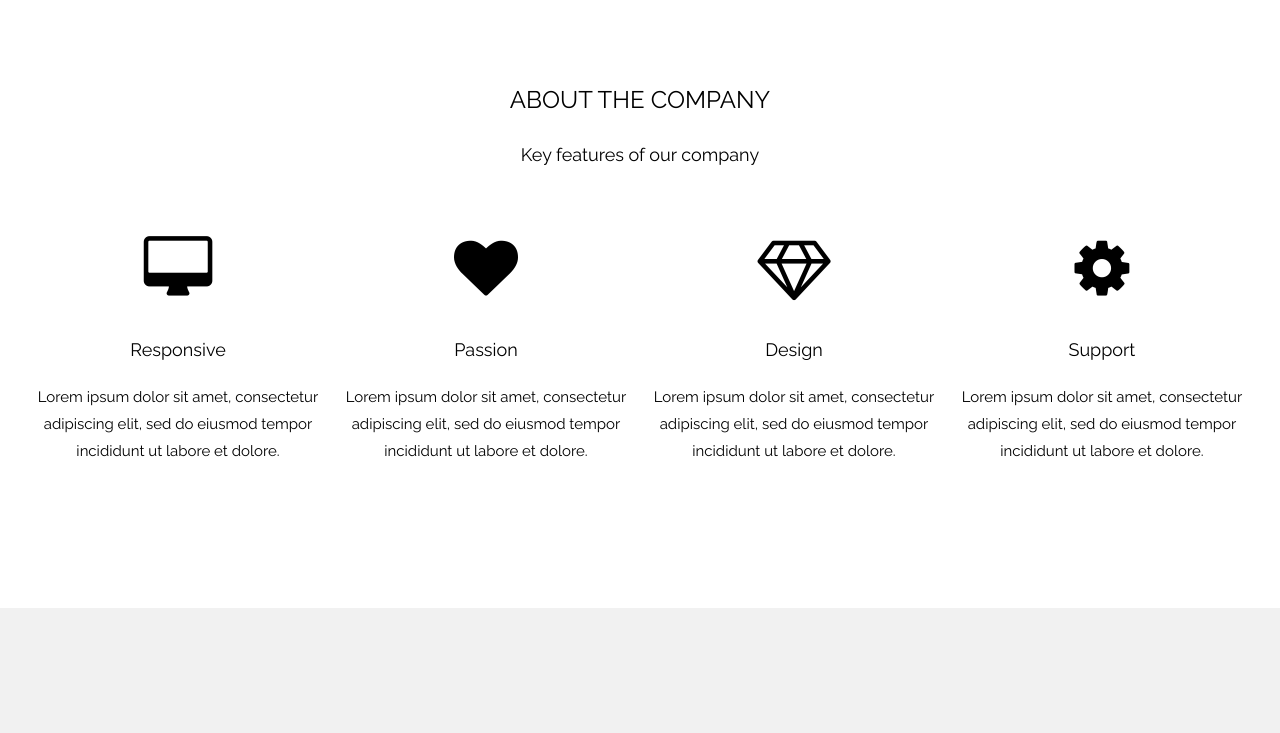
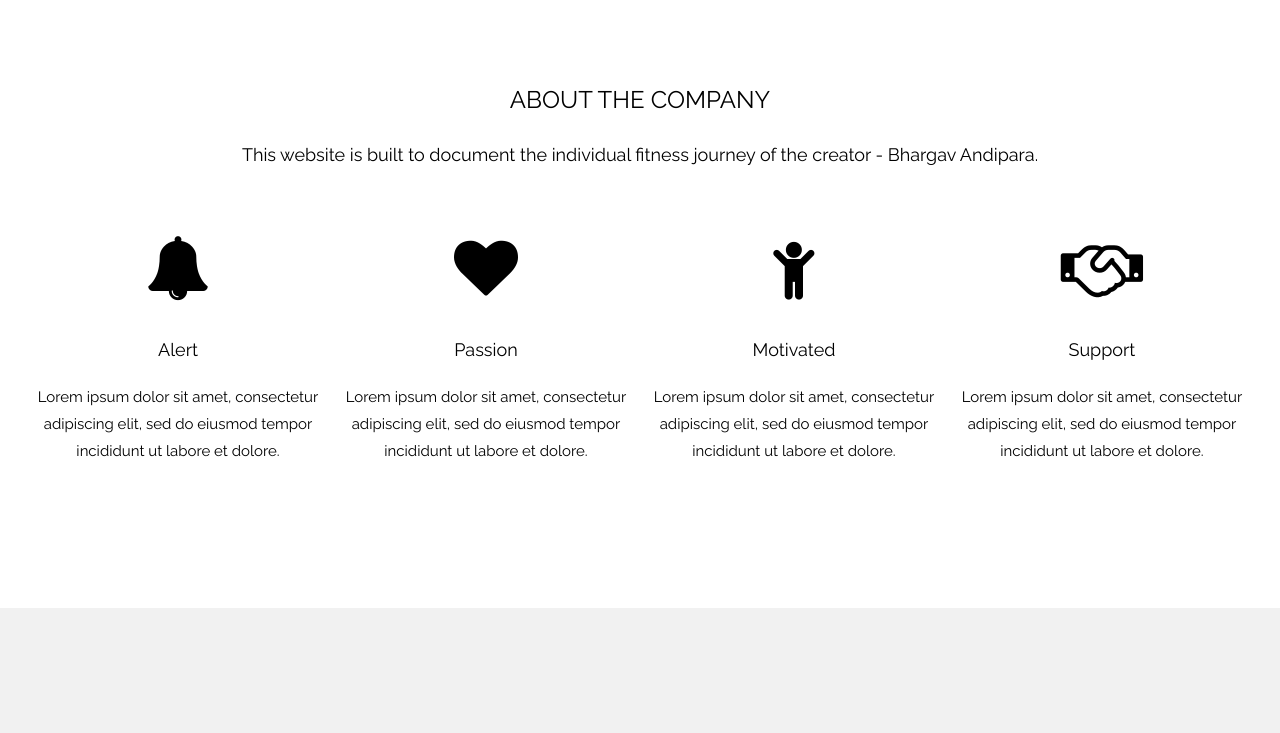
Before and after one commit to bandipara/nutrition_and_fitness, a plain HTML site: page index.html in a window 1280 px wide. Shown: the part 860-1593 px from the top of the page. Drawn offline with nearby package versions, Linux system fonts and the light colour scheme.

Commit message:
Update About

```diff
--- a/index.html
+++ b/index.html
@@ -63,7 +63,7 @@ body, html {
   <div class="w3-display-left w3-text-white" style="padding:48px">
     <span class="w3-jumbo w3-hide-small">Start something that matters</span><br>
     <span class="w3-xxlarge w3-hide-large w3-hide-medium">Start something that matters</span><br>
-    <span class="w3-large">Stop wasting valuable time with projects that just isn't you.</span>
+    <span class="w3-large">Stop wasting valuable time with fitness and nutrition plans that just isn't you.</span>
     <p><a href="#about" class="w3-button w3-white w3-padding-large w3-large w3-margin-top w3-opacity w3-hover-opacity-off">Learn more and start today</a></p>
   </div>
   <div class="w3-display-bottomleft w3-text-grey w3-large" style="padding:24px 48px">
@@ -79,11 +79,11 @@ body, html {
 <!-- About Section -->
 <div class="w3-container" style="padding:128px 16px" id="about">
   <h3 class="w3-center">ABOUT THE COMPANY</h3>
-  <p class="w3-center w3-large">Key features of our company</p>
+  <p class="w3-center w3-large">This website is built to document the individual fitness journey of the creator - Bhargav Andipara.</p>
   <div class="w3-row-padding w3-center" style="margin-top:64px">
     <div class="w3-quarter">
-      <i class="fa fa-desktop w3-margin-bottom w3-jumbo w3-center"></i>
-      <p class="w3-large">Responsive</p>
+      <i class="fa fa-bell w3-margin-bottom w3-jumbo w3-center"></i>
+      <p class="w3-large">Alert</p>
       <p>Lorem ipsum dolor sit amet, consectetur adipiscing elit, sed do eiusmod tempor incididunt ut labore et dolore.</p>
     </div>
     <div class="w3-quarter">
@@ -92,12 +92,12 @@ body, html {
       <p>Lorem ipsum dolor sit amet, consectetur adipiscing elit, sed do eiusmod tempor incididunt ut labore et dolore.</p>
     </div>
     <div class="w3-quarter">
-      <i class="fa fa-diamond w3-margin-bottom w3-jumbo"></i>
-      <p class="w3-large">Design</p>
+      <i class="fa fa-child w3-margin-bottom w3-jumbo"></i>
+      <p class="w3-large">Motivated</p>
       <p>Lorem ipsum dolor sit amet, consectetur adipiscing elit, sed do eiusmod tempor incididunt ut labore et dolore.</p>
     </div>
     <div class="w3-quarter">
-      <i class="fa fa-cog w3-margin-bottom w3-jumbo"></i>
+      <i class="fa fa-handshake-o w3-margin-bottom w3-jumbo"></i>
       <p class="w3-large">Support</p>
       <p>Lorem ipsum dolor sit amet, consectetur adipiscing elit, sed do eiusmod tempor incididunt ut labore et dolore.</p>
     </div>
@@ -163,7 +163,7 @@ body, html {
       </div>
     </div>
 
-    <div class="w3-col l3 m6 w3-margin-bottom">
+    <!-- <div class="w3-col l3 m6 w3-margin-bottom">
       <div class="w3-card">
         <img src="/Images/main.jpg" alt="Mike" style="width:100%">
         <div class="w3-container">
@@ -184,7 +184,7 @@ body, html {
           <p><button class="w3-button w3-light-grey w3-block"><i class="fa fa-envelope"></i> Contact</button></p>
         </div>
       </div>
-    </div>
+    </div> -->
   </div>
 </div>
 
@@ -301,7 +301,7 @@ body, html {
         </li>
       </ul>
     </div>
-    <div class="w3-third">
+    <!-- <div class="w3-third">
       <ul class="w3-ul w3-white w3-hover-shadow">
         <li class="w3-red w3-xlarge w3-padding-48">Pro</li>
         <li class="w3-padding-16"><b>25GB</b> Storage</li>
@@ -332,7 +332,7 @@ body, html {
           <button class="w3-button w3-black w3-padding-large">Sign Up</button>
         </li>
       </ul>
-    </div>
+    </div> -->
   </div>
 </div>
 
```
